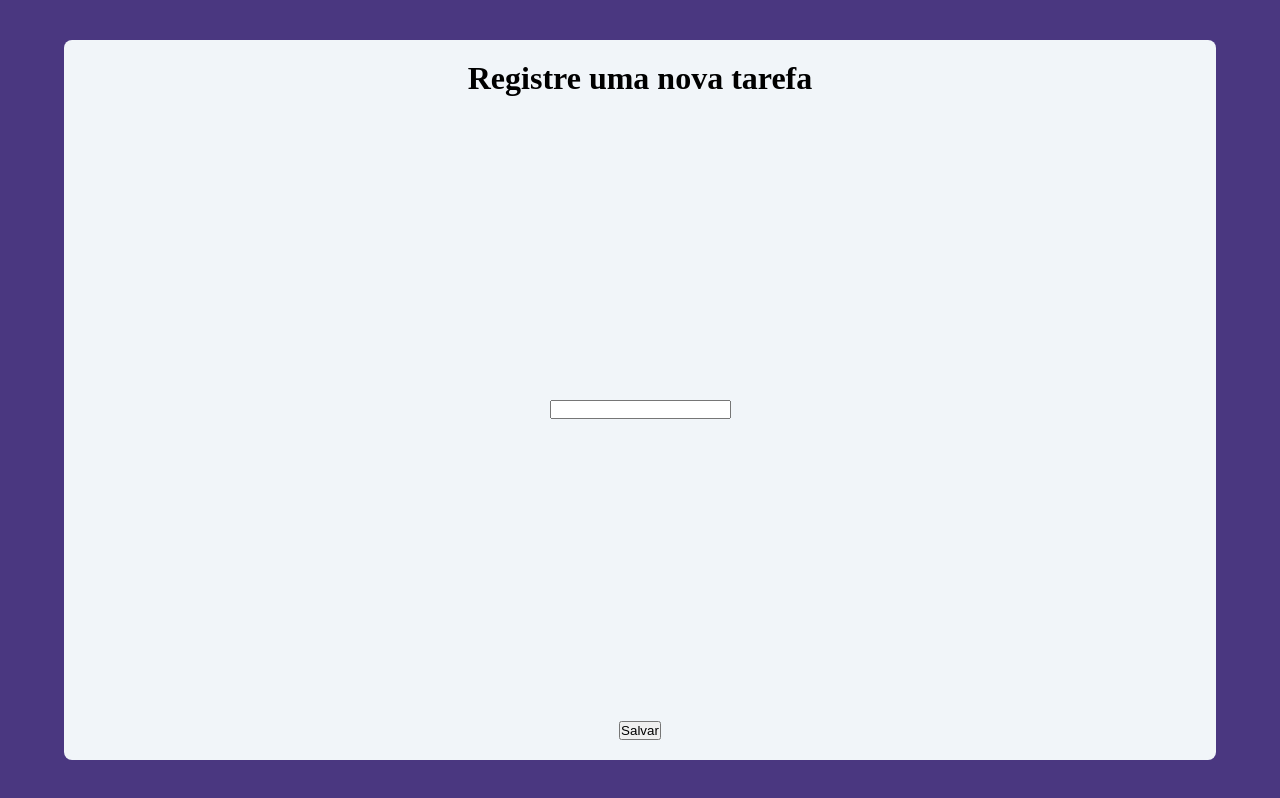
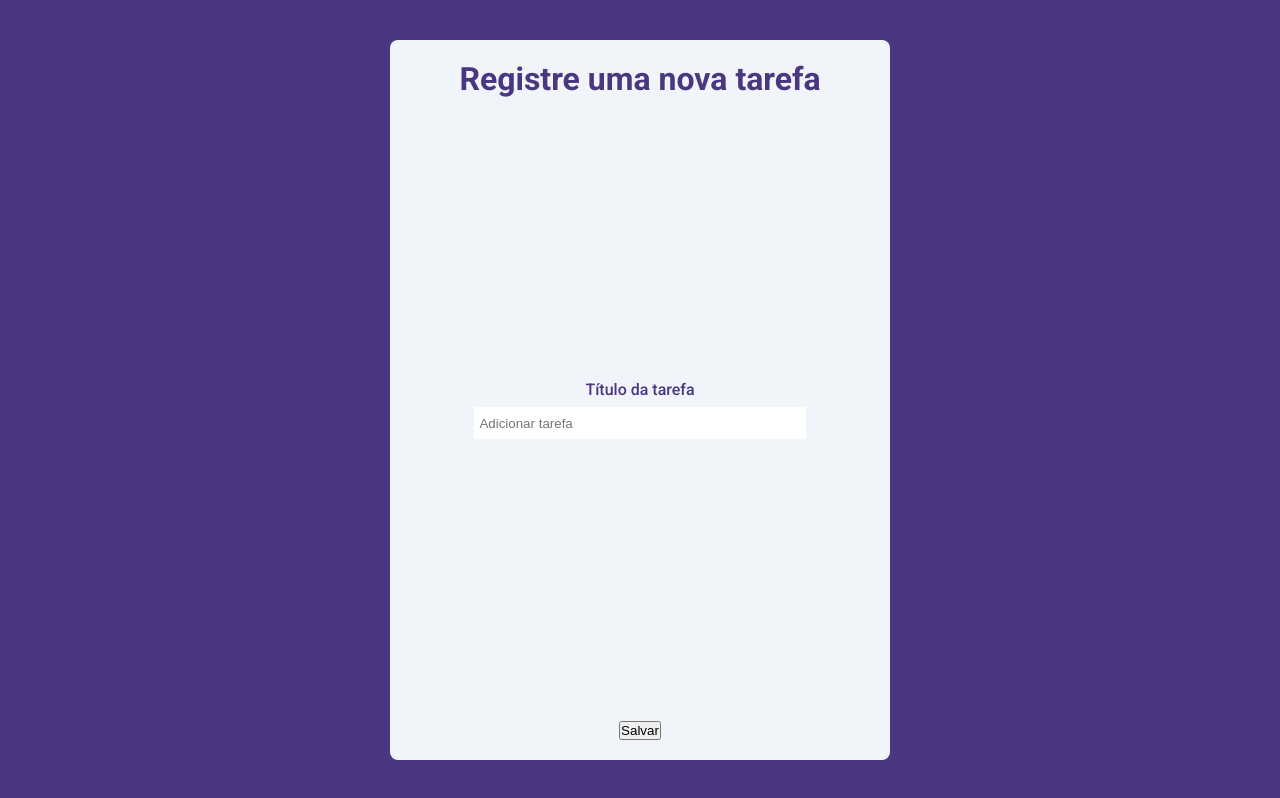
Before and after one commit to Adrianodbs/daily-task-web, a React (Vite) app: page / in a window 1280 px wide. Built offline with nearby package versions, Linux system fonts and the light colour scheme.

Commit message:
Feat: create input component

```diff
--- /dev/null
+++ b/src/components/Input/index.tsx
@@ -0,0 +1,36 @@
+import { styled } from 'styled-components'
+
+interface InputProps {
+  title: string
+  placeholder: string
+}
+
+export default function Input({ title, placeholder }: InputProps) {
+  return (
+    <InputLabel>
+      <span>{title}</span>
+      <input type="text" placeholder={placeholder} />
+    </InputLabel>
+  )
+}
+
+const InputLabel = styled.div`
+  display: flex;
+  flex-direction: column;
+  justify-content: center;
+  align-items: center;
+  gap: 8px;
+  width: 90%;
+
+  span {
+    font-weight: 500;
+    color: var(--purple);
+  }
+
+  input {
+    border: none;
+    height: 32px;
+    padding: 5px;
+    width: 80%;
+  }
+`
--- a/src/global.css
+++ b/src/global.css
@@ -1,8 +1,13 @@
+@import url('https://fonts.googleapis.com/css2?family=Roboto:wght@300;400;500;700&display=swap');
+
 *{
   margin: 0;
   padding: 0;
   box-sizing: border-box;
+}
 
+body{
+  font-family: 'Roboto', sans-serif;
 }
 
 :root{
--- a/src/pages/Home/index.tsx
+++ b/src/pages/Home/index.tsx
@@ -1,3 +1,4 @@
+import Input from '../../components/Input'
 import * as C from './style'
 
 function Home() {
@@ -5,7 +6,7 @@ function Home() {
     <C.Container>
       <C.Content>
         <h1>Registre uma nova tarefa</h1>
-        <input />
+        <Input title="Título da tarefa" placeholder="Adicionar tarefa" />
         <button>Salvar</button>
       </C.Content>
     </C.Container>
--- a/src/pages/Home/style.ts
+++ b/src/pages/Home/style.ts
@@ -11,6 +11,7 @@ export const Container = styled.div`
 export const Content = styled.div`
   background-color: var(--white);
   width: 90%;
+  max-width: 500px;
   min-height: 90vh;
   border-radius: 8px;
   padding: 20px;
@@ -18,4 +19,8 @@ export const Content = styled.div`
   flex-direction: column;
   justify-content: space-between;
   align-items: center;
+
+  h1{
+    color: var(--purple);
+  }
 `
```
